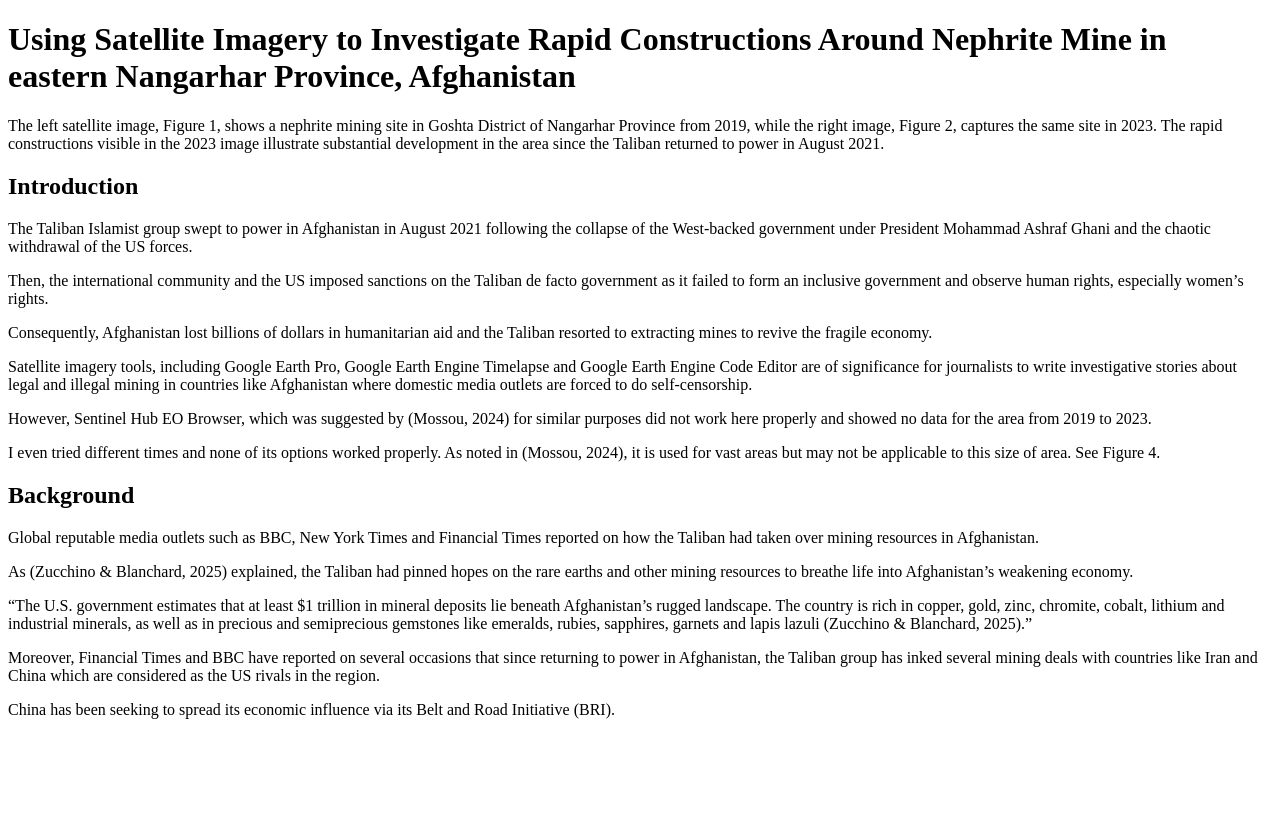
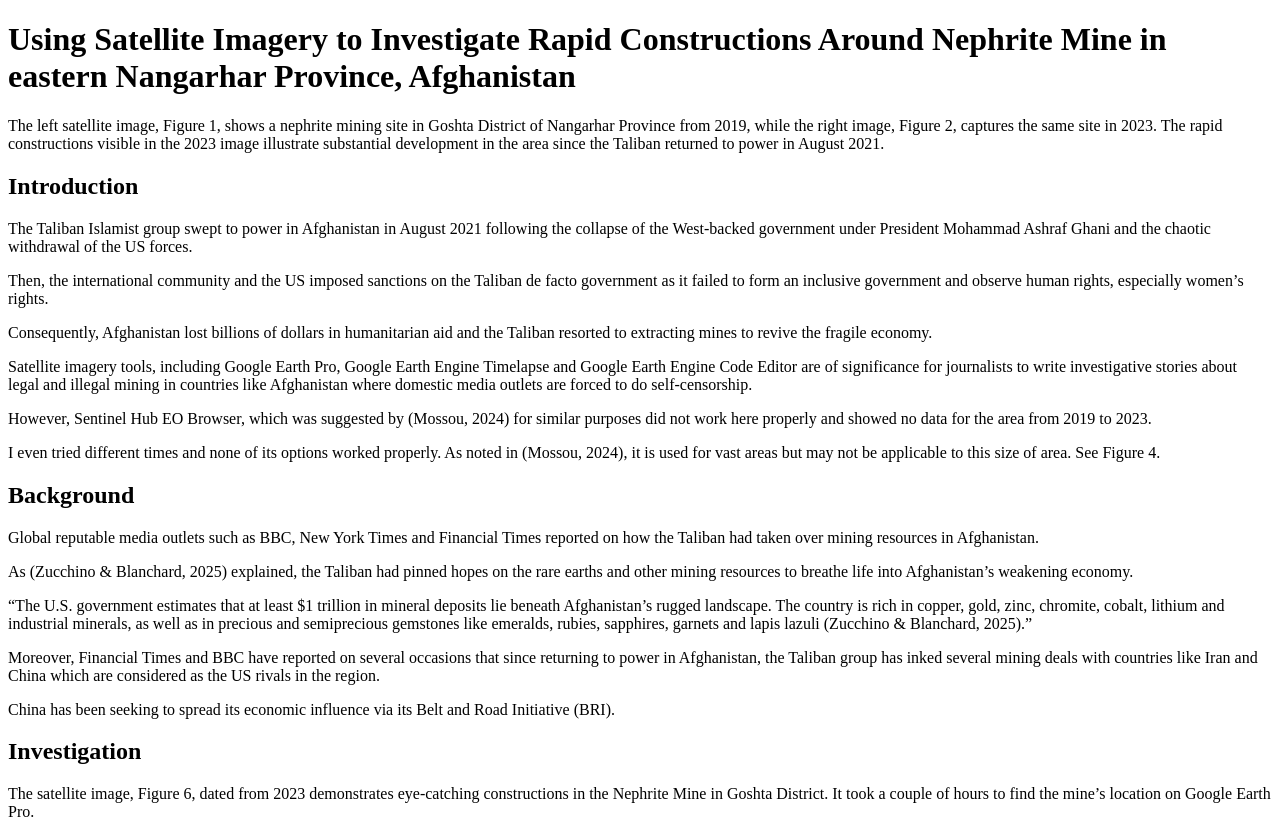
Before and after one commit to waisalizai/Afghan_mining_project, a plain HTML site: page index.html in a window 1280 px wide. Before the commit the page ends 800 px from the top, so only its background shows below. Drawn offline with Linux system fonts and the light colour scheme.

Commit message:
adding the investigation section

```diff
--- a/index.html
+++ b/index.html
@@ -42,6 +42,13 @@
 
 
 
+<h2> Investigation </h2>
+
+
+<p> The satellite image, Figure 6, dated from 2023 demonstrates eye-catching constructions in the Nephrite Mine in Goshta District. It took a couple of hours to find the mine’s location on Google Earth Pro. </p>
+
+
+
 
 
 
```
